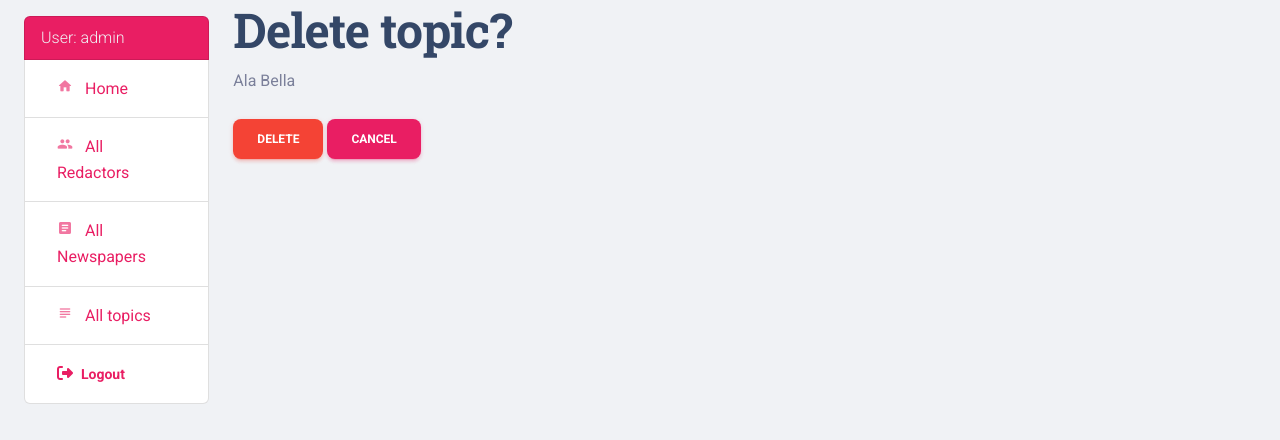
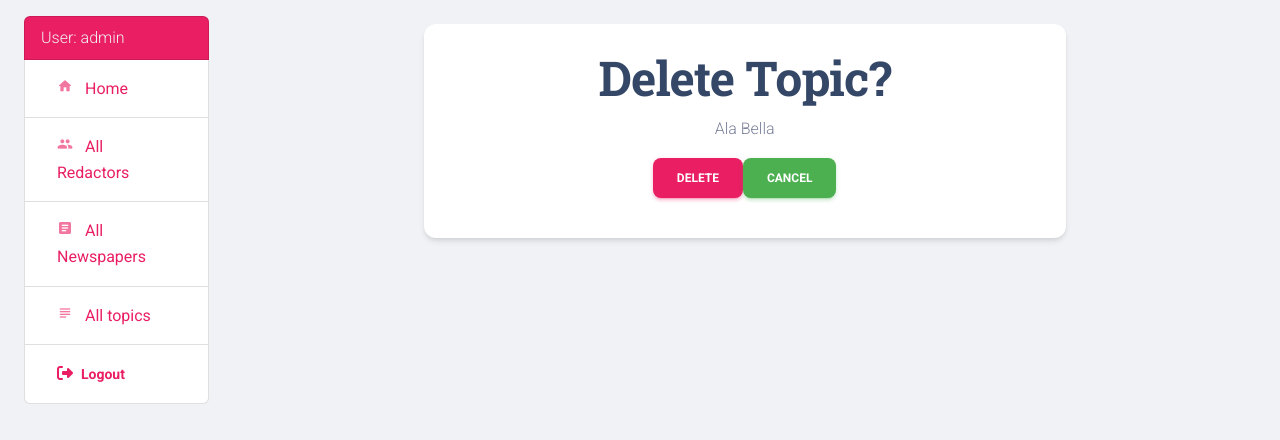
Before and after one commit to MaksNochvai/newspaper-agency, a Django app: page /topics/12/delete/ in a window 1280 px wide. Shown: the top 440 px of the page. Run offline with Django 4.2, Linux system fonts and the light colour scheme; a user stored in the database is signed in; data comes from the database, SQL or seed files in the repository; both versions use the stored data as it was after the commit; some libraries are stand-ins or nearby versions.

Commit message:
Change confirm-deletes refactor stile

```diff
--- a/templates/agency/topic_confirm_delete.html
+++ b/templates/agency/topic_confirm_delete.html
@@ -1,12 +1,23 @@
 {% extends "base-fullscreen.html" %}
 
 {% block content %}
-  <h1>Delete topic?</h1>
-  {{ topic.name }}
-  <form action="" method="post">
-    {% csrf_token %}
-    <br>
-    <input type="submit" value="Delete" class="btn btn-danger">
-    <a class="btn btn-primary" href="{% url 'agency:topic-list' %}">Cancel</a>
-  </form>
+  <div class="container">
+    <div class="row justify-content-center">
+      <div class="col-lg-8">
+        <div class="card mt-4">
+          <div class="card-body text-center">
+            <h1 class="card-title">Delete Topic?</h1>
+            <p class="card-text">{{ topic.name }}</p>
+            <form action="" method="post">
+              {% csrf_token %}
+              <div class="d-flex justify-content-center">
+                <button type="submit" class="btn btn-primary">Delete</button>
+                <a class="btn btn-success" href="{% url 'agency:topic-list' %}">Cancel</a>
+              </div>
+            </form>
+          </div>
+        </div>
+      </div>
+    </div>
+  </div>
 {% endblock %}
```
Also changed, not shown: templates/agency/newspaper_confirm_delete.html (+19 -8 lines), templates/agency/redactor_confirm_delete.html (+19 -8 lines), db.sqlite3.
